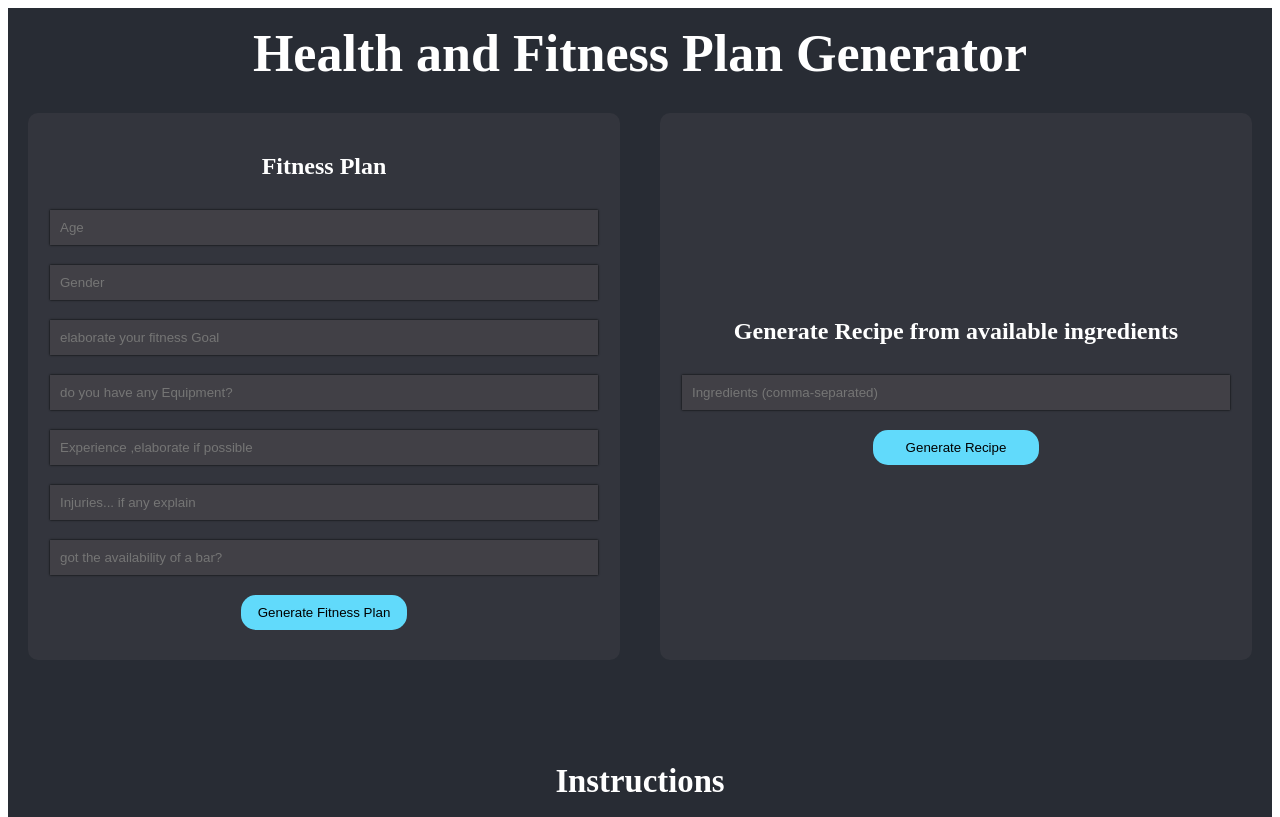
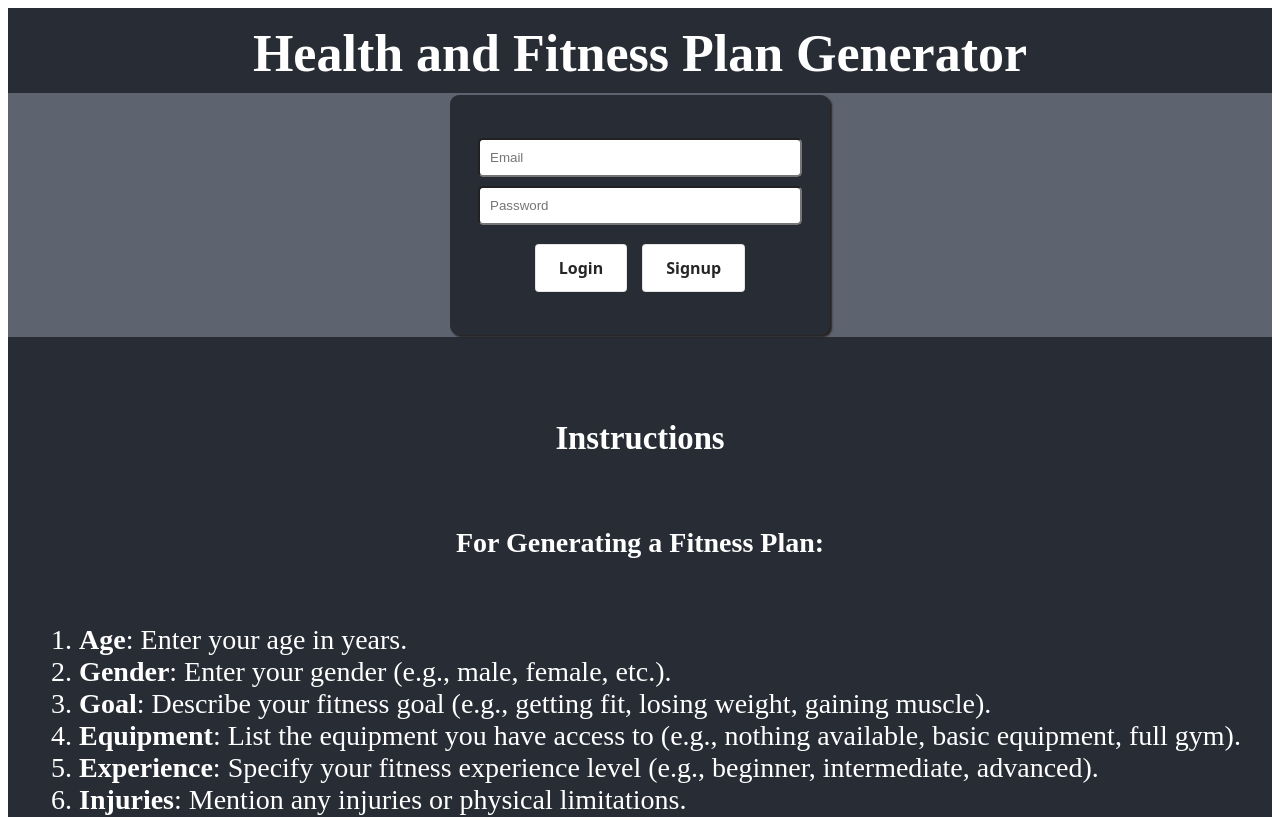
Before and after one commit to abhishekchukka/fitness-generator, a React (Create React App) app: page / in a window 1280 px wide. Shown: the top 817 px of the page. Built offline with nearby package versions, Linux system fonts and the light colour scheme.

Commit message:
login added

```diff
--- a/package.json
+++ b/package.json
@@ -9,6 +9,7 @@
     "@testing-library/user-event": "^13.5.0",
     "cors": "^2.8.5",
     "express": "^4.19.2",
+    "firebase": "^10.13.1",
     "react": "^18.3.1",
     "react-dom": "^18.3.1",
     "react-markdown": "^9.0.1",
--- a/src/App.css
+++ b/src/App.css
@@ -3,7 +3,7 @@
 }
 
 .App-header {
-  padding-top:15px;
+  padding-top: 15px;
   background-color: #282c34;
   height: 60px;
   color: white;
@@ -13,6 +13,26 @@
   width: 100%;
   justify-content: center;
   background-color: #282c34;
+}
+.flex-center {
+  display: flex;
+  justify-content: center;
+  background-color: #5e646f;
+  padding-top: 2px;
+  padding-bottom: 2px;
+}
+.loginform {
+  border-radius: 9px;
+  /* margin-top: 3rem; */
+  height: 15rem;
+  display: flex;
+  flex-direction: column;
+  justify-content: center;
+  align-items: center;
+  width: 30%;
+  background-color: #282c34;
+  gap: 9px;
+  box-shadow: 2px 2px 2px rgb(37, 34, 34);
 }
 
 .App-link {
@@ -34,3 +54,52 @@
     padding: 30px;
   }
 }
+
+/* CSS */
+.button {
+  align-items: center;
+  background-color: #ffffff;
+  border: 1px solid rgba(0, 0, 0, 0.1);
+  border-radius: 0.25rem;
+  box-shadow: rgba(0, 0, 0, 0.02) 0 1px 3px 0;
+  box-sizing: border-box;
+  color: rgba(0, 0, 0, 0.85);
+  cursor: pointer;
+  display: inline-flex;
+  font-family: system-ui, -apple-system, system-ui, "Helvetica Neue", Helvetica,
+    Arial, sans-serif;
+  font-size: 16px;
+  font-weight: 600;
+  justify-content: center;
+  line-height: 1.25;
+  margin: 0;
+  min-height: 3rem;
+  padding: calc(0.875rem - 1px) calc(1.5rem - 1px);
+  position: relative;
+  text-decoration: none;
+  transition: all 250ms;
+  user-select: none;
+  -webkit-user-select: none;
+  touch-action: manipulation;
+  vertical-align: baseline;
+  width: auto;
+}
+
+.button:hover,
+.button:focus {
+  border-color: rgba(0, 0, 0, 0.15);
+  box-shadow: rgba(0, 0, 0, 0.1) 0 4px 12px;
+  color: rgba(0, 0, 0, 0.65);
+}
+
+.button:hover {
+  transform: translateY(-1px);
+}
+
+.button:active {
+  background-color: #f0f0f1;
+  border-color: rgba(0, 0, 0, 0.15);
+  box-shadow: rgba(0, 0, 0, 0.06) 0 2px 4px;
+  color: rgba(0, 0, 0, 0.65);
+  transform: translateY(0);
+}
--- a/src/App.js
+++ b/src/App.js
@@ -1,7 +1,14 @@
 import React, { useState } from "react";
 import ReactMarkdown from "react-markdown";
+import {
+  signInWithEmailAndPassword,
+  createUserWithEmailAndPassword,
+  signOut,
+} from "firebase/auth";
+import { auth } from "./auth/firebase"; // Firebase authentication
 import "./App.css";
 import "./index.css";
+
 const instructions = `
 ### Instructions
 
@@ -17,6 +24,7 @@ const instructions = `
 #### For Generating a Recipe:
 1. **Ingredients**: List the ingredients you have available, separated by commas (e.g., tomato, onion, chicken).
 `;
+
 function App() {
   const [age, setAge] = useState("");
   const [gender, setGender] = useState("");
@@ -30,6 +38,49 @@ function App() {
   const [recipeData, setRecipeData] = useState(null);
   const [loading, setLoading] = useState(false);
   const [error, setError] = useState(null);
+  const [user, setUser] = useState(null);
+  const [email, setEmail] = useState("");
+  const [password, setPassword] = useState("");
+
+  // Handle login
+  const handleLogin = async () => {
+    try {
+      const userCredential = await signInWithEmailAndPassword(
+        auth,
+        email,
+        password
+      );
+      setUser(userCredential.user);
+      setError(null);
+    } catch (error) {
+      setError("Failed to log in: " + error.message);
+    }
+  };
+
+  // Handle signup
+  const handleSignup = async () => {
+    try {
+      const userCredential = await createUserWithEmailAndPassword(
+        auth,
+        email,
+        password
+      );
+      setUser(userCredential.user);
+      setError(null);
+    } catch (error) {
+      setError("Failed to sign up: " + error.message);
+    }
+  };
+
+  // Handle logout
+  const handleLogout = async () => {
+    try {
+      await signOut(auth);
+      setUser(null);
+    } catch (error) {
+      setError("Failed to log out: " + error.message);
+    }
+  };
 
   const generateFitnessPlan = async () => {
     setLoading(true);
@@ -37,7 +88,7 @@ function App() {
 
     try {
       const response = await fetch(
-        "https://fitness-generator.onrender.com/generate-fitness-plan",
+        "http://localhost:3001/generate-fitness-plan",
         {
           method: "POST",
           headers: {
@@ -69,9 +120,7 @@ function App() {
     setError(null);
 
     try {
-      const response = await fetch(
-        "https://fitness-generator.onrender.com/generate-recipe",
-        {
+      const response = await fetch("http://localhost:3001/generate-recipe", {
         method: "POST",
         headers: {
           "Content-Type": "application/json",
@@ -79,8 +128,7 @@ function App() {
         body: JSON.stringify({
           ingredients: ingredients.split(",").map((item) => item.trim()),
         }),
-        }
-      );
+      });
 
       const data = await response.json();
       setRecipeData(data.recipe);
@@ -96,9 +144,17 @@ function App() {
       <header className="App-header">
         <h1>Health and Fitness Plan Generator</h1>
       </header>
+
+      {user ? (
+        <div>
+          <h2>Welcome, {user.email.split("@")[0]}</h2>
+          <button onClick={handleLogout} className="button">
+            Logout
+          </button>
+
           <div className="container">
             <div className="form">
-          <h2> Fitness Plan</h2>
+              <h2>Fitness Plan</h2>
               <input
                 type="number"
                 placeholder="Age"
@@ -113,38 +169,40 @@ function App() {
               />
               <input
                 type="text"
-            placeholder="elaborate your fitness Goal"
+                placeholder="Elaborate your fitness goal"
                 value={goal}
                 onChange={(e) => setGoal(e.target.value)}
               />
               <input
                 type="text"
-            placeholder="do you have any Equipment?"
+                placeholder="Do you have any equipment?"
                 value={equipment}
                 onChange={(e) => setEquipment(e.target.value)}
               />
               <input
                 type="text"
-            placeholder="Experience ,elaborate if possible"
+                placeholder="Experience, elaborate if possible"
                 value={experience}
                 onChange={(e) => setExperience(e.target.value)}
               />
               <input
                 type="text"
-            placeholder="Injuries... if any explain"
+                placeholder="Injuries... if any, explain"
                 value={injuries}
                 onChange={(e) => setInjuries(e.target.value)}
               />
               <input
                 type="text"
-            placeholder="got the availability of a bar?"
+                placeholder="Do you have a bar available?"
                 value={bar}
                 onChange={(e) => setBar(e.target.value)}
               />
-          <button onClick={generateFitnessPlan}>Generate Fitness Plan</button>
+              <button onClick={generateFitnessPlan}>
+                Generate Fitness Plan
+              </button>
             </div>
             <div className="form">
-          <h2>Generate Recipe from available ingredients</h2>
+              <h2>Generate Recipe from Available Ingredients</h2>
               <input
                 type="text"
                 placeholder="Ingredients (comma-separated)"
@@ -154,6 +212,36 @@ function App() {
               <button onClick={generateRecipe}>Generate Recipe</button>
             </div>
           </div>
+        </div>
+      ) : (
+        <div className="flex-center">
+          <div className="loginform">
+            <input
+              style={{ padding: 10, width: 300, borderRadius: 5 }}
+              type="email"
+              placeholder="Email"
+              value={email}
+              onChange={(e) => setEmail(e.target.value)}
+            />
+            <input
+              type="password"
+              style={{ padding: 10, width: 300, borderRadius: 5 }}
+              placeholder="Password"
+              value={password}
+              onChange={(e) => setPassword(e.target.value)}
+            />
+            <div style={{ display: "flex", gap: 15, marginTop: 10 }}>
+              <button className="button" onClick={handleLogin}>
+                Login
+              </button>
+              <button className="button" onClick={handleSignup}>
+                Signup
+              </button>
+            </div>
+            {error && alert(error)}
+          </div>
+        </div>
+      )}
 
       {loading && <div>Loading...</div>}
       {error && <div>{error}</div>}
@@ -171,11 +259,8 @@ function App() {
           <ReactMarkdown>{recipeData}</ReactMarkdown>
         </div>
       )}
-      {workoutData ? (
-        " "
-      ) : recipeData ? (
-        " "
-      ) : (
+
+      {!workoutData && !recipeData && (
         <div className="output">
           <ReactMarkdown>{instructions}</ReactMarkdown>
         </div>
--- /dev/null
+++ b/src/auth/firebase.js
@@ -0,0 +1,13 @@
+import { initializeApp } from "firebase/app";
+import { getAuth } from "firebase/auth";
+const firebaseConfig = {
+  apiKey: "AIzaSyDKdnYKIA3JE5cCNKB4MIbrZvlHTA6TvFA",
+  authDomain: "fullstackproj-cc5e3.firebaseapp.com",
+  projectId: "fullstackproj-cc5e3",
+  storageBucket: "fullstackproj-cc5e3.appspot.com",
+  messagingSenderId: "954441095971",
+  appId: "1:954441095971:web:abde0fe4c9206ca4f9ca96",
+};
+
+const app = initializeApp(firebaseConfig);
+export const auth = getAuth(app);
```
Also changed, not shown: src/login.js (added, +51 -0 lines), 1 other file (tests, documents, lock files or other folders). Lines whose indentation alone changed are shown as unchanged.
